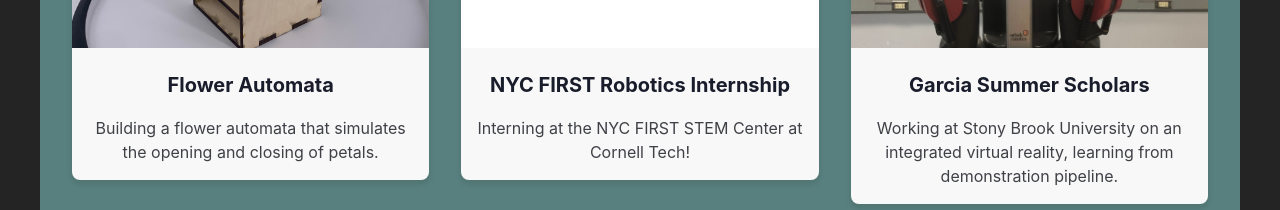
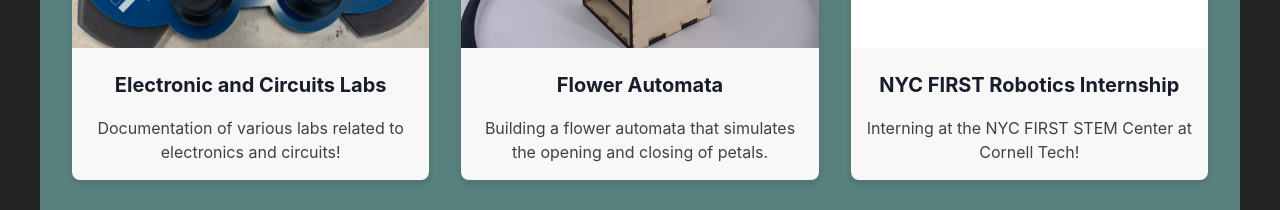
Before and after one commit to Eden-Hen/Eden-Hen.github.io, a React (Vite) app: page / in a window 1280 px wide. Shown: the part 795-1005 px from the top of the page. Built offline with nearby package versions, Linux system fonts and the light colour scheme; grey boxes are pictures that could not be loaded.

Commit message:
Added Electronics and Circuits Labs page!

```diff
--- /dev/null
+++ b/public/pages/EELabs/eelabs.md
@@ -0,0 +1,11 @@
+# Electronics and Circuits Labs!
+
+This page will be regularly updated with a variety of different electronics and circuits labs that I have completed. Currently, most of these have been completed as a part of my Electronics and Circuits class (6.2000). Enjoy!
+
+Update 1: Because I am a student with a lot of work, I'll currently leave a list of the different project labs that will be (eventually) included on this page once I have a semblance of free time.
+
+1. Gamepad Controller (Soldering, Oscilloscope)
+2. Digital-to-Analog Converter (Oscilloscope, Equivalent Resistances)
+3. MOSFET Audio Amplifier (Oscilloscope, Equivalent Resistances, MOSFETs)
+
+And more are planned out including: capacitive touch sensor, motor controller, light-following robots, etc.
--- a/src/App.tsx
+++ b/src/App.tsx
@@ -4,7 +4,7 @@
 import Projects from "./components/Projects";
 import MarkdownPage from "./components/MarkdownPage";
 import "./App.css";
-import { BrowserRouter as Router, Routes, Route } from 'react-router-dom';
+import { HashRouter as Router, Routes, Route } from 'react-router-dom';
 
 // Website Navigation
 const App: React.FC = () => {
--- a/src/components/Projects.tsx
+++ b/src/components/Projects.tsx
@@ -6,6 +6,7 @@
 import beaverworks from "/pages/BeaverWorks/beaverworks.jpg";
 import hackerfab from "/pages/HackerFab/hackerfab.png";
 import chromolcd from "/pages/ChromoLCD/chromolcd.png";
+import eelabs from "/pages/EELabs/eelabs.jpg";
 import flowerautomata from "/pages/Automata/flowerautomata.jpg";
 import firstrobotics from "/pages/FIRSTRobotics/firstrobotics.png";
 import garcia from "/pages/Garcia/garcia.jpg";
@@ -41,6 +42,14 @@
       link: "/chromolcd", // Be careful not to include the .md!
       directoryPrefix: "/ChromoLCD",
         imageURL: chromolcd, // Name of the heading image
+    },
+    {
+      title: "Electronic and Circuits Labs",
+      description:
+        "Documentation of various labs related to electronics and circuits!",
+      link: "/eelabs", // Be careful not to include the .md!
+      directoryPrefix: "/EELabs",
+        imageURL: eelabs, // Name of the heading image
     },
     {
       title: "Flower Automata",
```
Also changed, not shown: public/pages/EELabs/eelabs.jpg (added).
